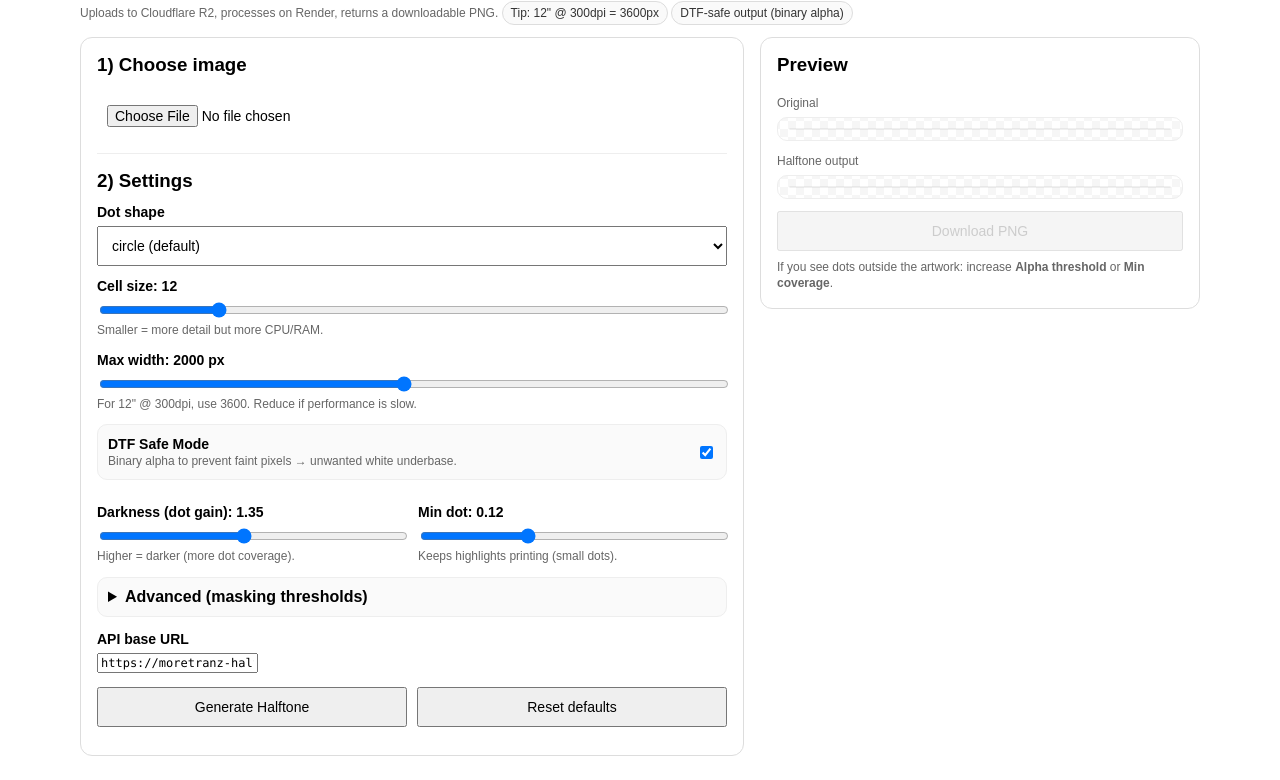
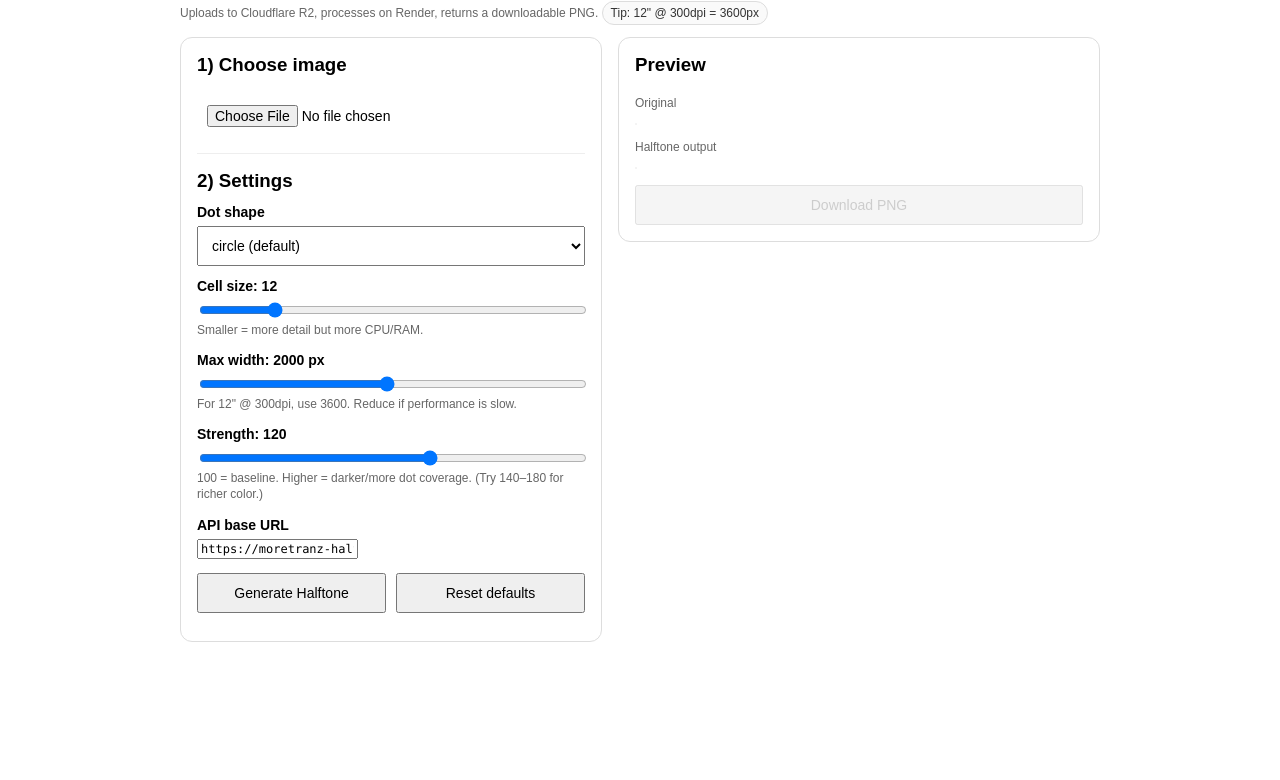
Before and after one commit to smorche/moretranz-halftone, a website: page ui/index.html in a window 1280 px wide. Shown: the part 68-848 px from the top of the page. After the commit the page ends 800 px from the top, so only its background shows below. Drawn offline with Linux system fonts and the light colour scheme.

Commit message:
Update index.html

```diff
--- a/ui/index.html
+++ b/ui/index.html
@@ -5,136 +5,22 @@
     <meta name="viewport" content="width=device-width,initial-scale=1" />
     <title>MoreTranz Halftone Tool</title>
     <style>
-      :root {
-        --max-page: 1120px;
-        --preview-col: 440px; /* keeps preview from going full width */
-        --gap: 16px;
-      }
-      body {
-        font-family: Arial, sans-serif;
-        margin: 24px auto;
-        padding: 0 16px;
-        max-width: var(--max-page);
-      }
-
-      .layout {
-        display: grid;
-        grid-template-columns: 1fr var(--preview-col);
-        gap: var(--gap);
-        align-items: start;
-      }
-
-      /* Stack on small screens */
-      @media (max-width: 980px) {
-        .layout {
-          grid-template-columns: 1fr;
-        }
-      }
-
-      .card {
-        border: 1px solid #ddd;
-        border-radius: 12px;
-        padding: 16px;
-        background: #fff;
-      }
-
-      .previewCard {
-        position: sticky;
-        top: 16px;
-        align-self: start;
-      }
-      @media (max-width: 980px) {
-        .previewCard {
-          position: static;
-        }
-      }
-
-      label {
-        display: block;
-        font-size: 14px;
-        margin: 12px 0 6px;
-        font-weight: 600;
-      }
-
+      body { font-family: Arial, sans-serif; max-width: 920px; margin: 24px auto; padding: 0 16px; }
+      .row { display: flex; gap: 16px; flex-wrap: wrap; align-items: flex-start; }
+      .card { border: 1px solid #ddd; border-radius: 12px; padding: 16px; background: #fff; }
+      label { display:block; font-size: 14px; margin: 12px 0 6px; font-weight: 600; }
       input[type="range"] { width: 100%; }
-      select, input[type="file"], input[type="text"], button {
-        width: 100%;
-        padding: 10px;
-        font-size: 14px;
-        box-sizing: border-box;
-      }
+      select, input[type="file"], input[type="text"], button { width: 100%; padding: 10px; font-size: 14px; box-sizing: border-box; }
       button { cursor: pointer; }
       button:disabled { opacity: .6; cursor: not-allowed; }
-
       .muted { color:#666; font-size: 12px; line-height: 1.35; }
+      img { max-width: 100%; border: 1px solid #eee; border-radius: 10px; background: repeating-conic-gradient(#f6f6f6 0% 25%, #ffffff 0% 50%) 50% / 16px 16px; }
       .ok { color: #0a7a0a; }
       .err { color: #b00020; white-space: pre-wrap; }
       .mono { font-family: ui-monospace, SFMono-Regular, Menlo, Monaco, Consolas, "Liberation Mono", monospace; font-size: 12px; }
-      .pill {
-        display:inline-block;
-        padding: 3px 8px;
-        border: 1px solid #ddd;
-        border-radius: 999px;
-        font-size: 12px;
-        color:#333;
-        background:#fafafa;
-      }
-
+      .pill { display:inline-block; padding: 3px 8px; border: 1px solid #ddd; border-radius: 999px; font-size: 12px; color:#333; background:#fafafa; }
       .btnRow { display:flex; gap:10px; }
       .btnRow button { width: 100%; }
-
-      .imgFrame {
-        border: 1px solid #eee;
-        border-radius: 10px;
-        padding: 10px;
-        background: repeating-conic-gradient(#f6f6f6 0% 25%, #ffffff 0% 50%) 50% / 16px 16px;
-        display: flex;
-        justify-content: center;
-      }
-      img.preview {
-        width: 100%;
-        max-width: 380px;          /* prevents full-width blow-up */
-        height: auto;
-        max-height: 420px;         /* keeps preview compact */
-        object-fit: contain;
-        border-radius: 8px;
-        border: 1px solid rgba(0,0,0,.06);
-        background: transparent;
-      }
-
-      details {
-        border: 1px solid #eee;
-        border-radius: 10px;
-        padding: 10px;
-        margin-top: 12px;
-        background: #fafafa;
-      }
-      summary {
-        cursor: pointer;
-        font-weight: 700;
-      }
-
-      .twoCol {
-        display:grid;
-        grid-template-columns: 1fr 1fr;
-        gap: 12px;
-      }
-      @media (max-width: 520px) {
-        .twoCol { grid-template-columns: 1fr; }
-      }
-
-      .inlineRow {
-        display:flex;
-        align-items:center;
-        justify-content:space-between;
-        gap: 12px;
-        border: 1px solid #eee;
-        border-radius: 10px;
-        padding: 10px;
-        background:#fafafa;
-        margin-top: 12px;
-      }
-      .inlineRow strong { font-size: 14px; }
     </style>
   </head>
   <body>
@@ -142,12 +28,10 @@
     <p class="muted" style="margin-top:0;">
       Uploads to Cloudflare R2, processes on Render, returns a downloadable PNG.
       <span class="pill">Tip: 12&quot; @ 300dpi = 3600px</span>
-      <span class="pill">DTF-safe output (binary alpha)</span>
     </p>
 
-    <div class="layout">
-      <!-- LEFT: Controls -->
-      <div class="card">
+    <div class="row">
+      <div class="card" style="flex: 1 1 360px;">
         <h3 style="margin-top:0;">1) Choose image</h3>
         <input id="file" type="file" accept="image/png,image/jpeg,image/webp" />
         <div id="fileInfo" class="muted" style="margin-top:6px;"></div>
@@ -171,42 +55,11 @@
         <input id="maxWidth" type="range" min="500" max="3600" step="50" value="2000" />
         <div class="muted">For 12&quot; @ 300dpi, use 3600. Reduce if performance is slow.</div>
 
-        <div class="inlineRow">
-          <div>
-            <strong>DTF Safe Mode</strong>
-            <div class="muted">Binary alpha to prevent faint pixels → unwanted white underbase.</div>
-          </div>
-          <input id="dtfSafe" type="checkbox" checked />
+        <label style="margin-top:14px;">Strength: <span id="strengthVal">120</span></label>
+        <input id="strength" type="range" min="0" max="200" step="5" value="120" />
+        <div class="muted">
+          100 = baseline. Higher = darker/more dot coverage. (Try 140–180 for richer color.)
         </div>
-
-        <div class="twoCol" style="margin-top:12px;">
-          <div>
-            <label>Darkness (dot gain): <span id="dotGainVal">1.35</span></label>
-            <input id="dotGain" type="range" min="0.60" max="2.20" step="0.05" value="1.35" />
-            <div class="muted">Higher = darker (more dot coverage).</div>
-          </div>
-          <div>
-            <label>Min dot: <span id="minDotVal">0.12</span></label>
-            <input id="minDot" type="range" min="0.00" max="0.35" step="0.01" value="0.12" />
-            <div class="muted">Keeps highlights printing (small dots).</div>
-          </div>
-        </div>
-
-        <details>
-          <summary>Advanced (masking thresholds)</summary>
-          <div class="twoCol" style="margin-top:10px;">
-            <div>
-              <label>Alpha threshold: <span id="alphaThrVal">48</span></label>
-              <input id="alphaThr" type="range" min="0" max="220" step="1" value="48" />
-              <div class="muted">Pixels with alpha ≤ this are treated as background (DTF safe).</div>
-            </div>
-            <div>
-              <label>Min coverage: <span id="minCovVal">0.20</span></label>
-              <input id="minCov" type="range" min="0" max="0.80" step="0.01" value="0.20" />
-              <div class="muted">Cell must have this fraction of “real” pixels to emit a dot.</div>
-            </div>
-          </div>
-        </details>
 
         <label style="margin-top:14px;">API base URL</label>
         <input id="apiBase" class="mono" value="https://moretranz-halftone.onrender.com" />
@@ -220,26 +73,14 @@
         <div id="debug" class="mono muted" style="margin-top:10px;"></div>
       </div>
 
-      <!-- RIGHT: Preview -->
-      <div class="card previewCard">
+      <div class="card" style="flex: 1 1 420px;">
         <h3 style="margin-top:0;">Preview</h3>
-
-        <div class="muted" style="margin-bottom:6px;">Original</div>
-        <div class="imgFrame">
-          <img id="origPreview" class="preview" alt="" />
-        </div>
-
-        <div style="height:12px;"></div>
-
-        <div class="muted" style="margin-bottom:6px;">Halftone output</div>
-        <div class="imgFrame">
-          <img id="outPreview" class="preview" alt="" />
-        </div>
-
+        <div class="muted">Original</div>
+        <img id="origPreview" alt="" />
+        <div style="height:10px;"></div>
+        <div class="muted">Halftone output</div>
+        <img id="outPreview" alt="" />
         <button id="download" style="margin-top:12px;" disabled>Download PNG</button>
-        <div class="muted" style="margin-top:8px;">
-          If you see dots outside the artwork: increase <b>Alpha threshold</b> or <b>Min coverage</b>.
-        </div>
       </div>
     </div>
 
@@ -260,48 +101,23 @@
       const cellSize = $("cellSize");
       const maxWidth = $("maxWidth");
       const dotShape = $("dotShape");
-
-      const dtfSafe = $("dtfSafe");
-      const dotGain = $("dotGain");
-      const minDot = $("minDot");
-      const alphaThr = $("alphaThr");
-      const minCov = $("minCov");
+      const strength = $("strength");
 
       const cellSizeVal = $("cellSizeVal");
       const maxWidthVal = $("maxWidthVal");
-      const dotGainVal = $("dotGainVal");
-      const minDotVal = $("minDotVal");
-      const alphaThrVal = $("alphaThrVal");
-      const minCovVal = $("minCovVal");
+      const strengthVal = $("strengthVal");
 
       const DEFAULTS = {
         dotShape: "circle",
         cellSize: 12,
         maxWidth: 2000,
-        apiBase: "https://moretranz-halftone.onrender.com",
-
-        dtfSafe: true,
-        dotGain: 1.35,
-        minDot: 0.12,
-        alphaThreshold: 48,
-        minCoverage: 0.20,
+        strength: 120,
+        apiBase: "https://moretranz-halftone.onrender.com"
       };
 
-      function syncLabels() {
-        cellSizeVal.textContent = cellSize.value;
-        maxWidthVal.textContent = maxWidth.value;
-        dotGainVal.textContent = Number(dotGain.value).toFixed(2);
-        minDotVal.textContent = Number(minDot.value).toFixed(2);
-        alphaThrVal.textContent = alphaThr.value;
-        minCovVal.textContent = Number(minCov.value).toFixed(2);
-      }
-
-      cellSize.addEventListener("input", syncLabels);
-      maxWidth.addEventListener("input", syncLabels);
-      dotGain.addEventListener("input", syncLabels);
-      minDot.addEventListener("input", syncLabels);
-      alphaThr.addEventListener("input", syncLabels);
-      minCov.addEventListener("input", syncLabels);
+      cellSize.addEventListener("input", () => (cellSizeVal.textContent = cellSize.value));
+      maxWidth.addEventListener("input", () => (maxWidthVal.textContent = maxWidth.value));
+      strength.addEventListener("input", () => (strengthVal.textContent = strength.value));
 
       let lastDownloadUrl = null;
 
@@ -309,15 +125,13 @@
         dotShape.value = DEFAULTS.dotShape;
         cellSize.value = DEFAULTS.cellSize;
         maxWidth.value = DEFAULTS.maxWidth;
+        strength.value = DEFAULTS.strength;
         apiBase.value = DEFAULTS.apiBase;
 
-        dtfSafe.checked = DEFAULTS.dtfSafe;
-        dotGain.value = DEFAULTS.dotGain;
-        minDot.value = DEFAULTS.minDot;
-        alphaThr.value = DEFAULTS.alphaThreshold;
-        minCov.value = DEFAULTS.minCoverage;
+        cellSizeVal.textContent = DEFAULTS.cellSize;
+        maxWidthVal.textContent = DEFAULTS.maxWidth;
+        strengthVal.textContent = DEFAULTS.strength;
 
-        syncLabels();
         setStatus("");
         setDebug("");
       });
@@ -382,8 +196,6 @@
         throw lastErr;
       }
 
-      syncLabels();
-
       goBtn.addEventListener("click", async () => {
         const f = fileEl.files?.[0];
         if (!f) return setStatus("Please choose an image first.", "err");
@@ -394,9 +206,6 @@
         const base = normalizeBaseUrl(apiBase.value);
         if (!base.startsWith("http")) return setStatus("API base URL must start with http/https.", "err");
 
-        const cs = Number(cellSize.value);
-        const mw = Number(maxWidth.value);
-
         setStatus("Working…");
         setDebug("");
         goBtn.disabled = true;
@@ -404,7 +213,6 @@
         dlBtn.disabled = true;
 
         try {
-          // 1) get upload URL
           const upResp = await fetchWithRetry(`${base}/v1/halftone/upload-url`, {
             method: "POST",
             headers: { "Content-Type": "application/json" },
@@ -422,7 +230,6 @@
 
           const up = await upResp.json();
 
-          // 2) PUT the file to R2
           const putResp = await fetchWithRetry(up.uploadUrl, {
             method: "PUT",
             headers: up.headers || { "Content-Type": f.type },
@@ -434,32 +241,25 @@
             throw new Error(`R2 PUT failed (${putResp.status}): ${txt || "no body"}`);
           }
 
-          // 3) process
           const procResp = await fetchWithRetry(`${base}/v1/halftone/process`, {
             method: "POST",
             headers: { "Content-Type": "application/json" },
             body: JSON.stringify({
               key: up.key,
-              cellSize: cs,
-              maxWidth: mw,
+              cellSize: Number(cellSize.value),
+              maxWidth: Number(maxWidth.value),
               dotShape: dotShape.value,
-
-              dtfSafe: !!dtfSafe.checked,
-              dotGain: Number(dotGain.value),
-              minDot: Number(minDot.value),
-              alphaThreshold: Number(alphaThr.value),
-              minCoverage: Number(minCov.value),
+              strength: Number(strength.value)
             })
           }, { tries: 2, delayMs: 900 });
 
           if (!procResp.ok) {
             const body = await jsonOrText(procResp);
+
             if (procResp.status === 429) {
-              throw new Error(
-                "Processor busy (429). Wait ~5 seconds and click Generate again.\n\n" +
-                JSON.stringify(body, null, 2)
-              );
+              throw new Error("Processor busy (429). Wait ~5 seconds and click Generate again.\n\n" + JSON.stringify(body, null, 2));
             }
+
             throw new Error(`process failed (${procResp.status}): ${JSON.stringify(body, null, 2)}`);
           }
 
@@ -475,9 +275,7 @@
 
           setStatus("Done ✅", "ok");
 
-          const perf = proc.perf
-            ? `\nms: ${proc.perf.ms}\ncells: ${proc.perf.cellCount}\ndots: ${proc.perf.dots}\nout: ${proc.perf.outWidth}x${proc.perf.outHeight}`
-            : "";
+          const perf = proc.perf ? `\nms: ${proc.perf.ms}\ncells: ${proc.perf.cellCount}\nout: ${proc.perf.outWidth}x${proc.perf.outHeight}` : "";
           setDebug(`uploadKey: ${up.key}\noutputKey: ${proc.outputKey || "(not provided)"}${perf}`);
         } catch (err) {
           setStatus(friendlyNetworkError(err), "err");
```
